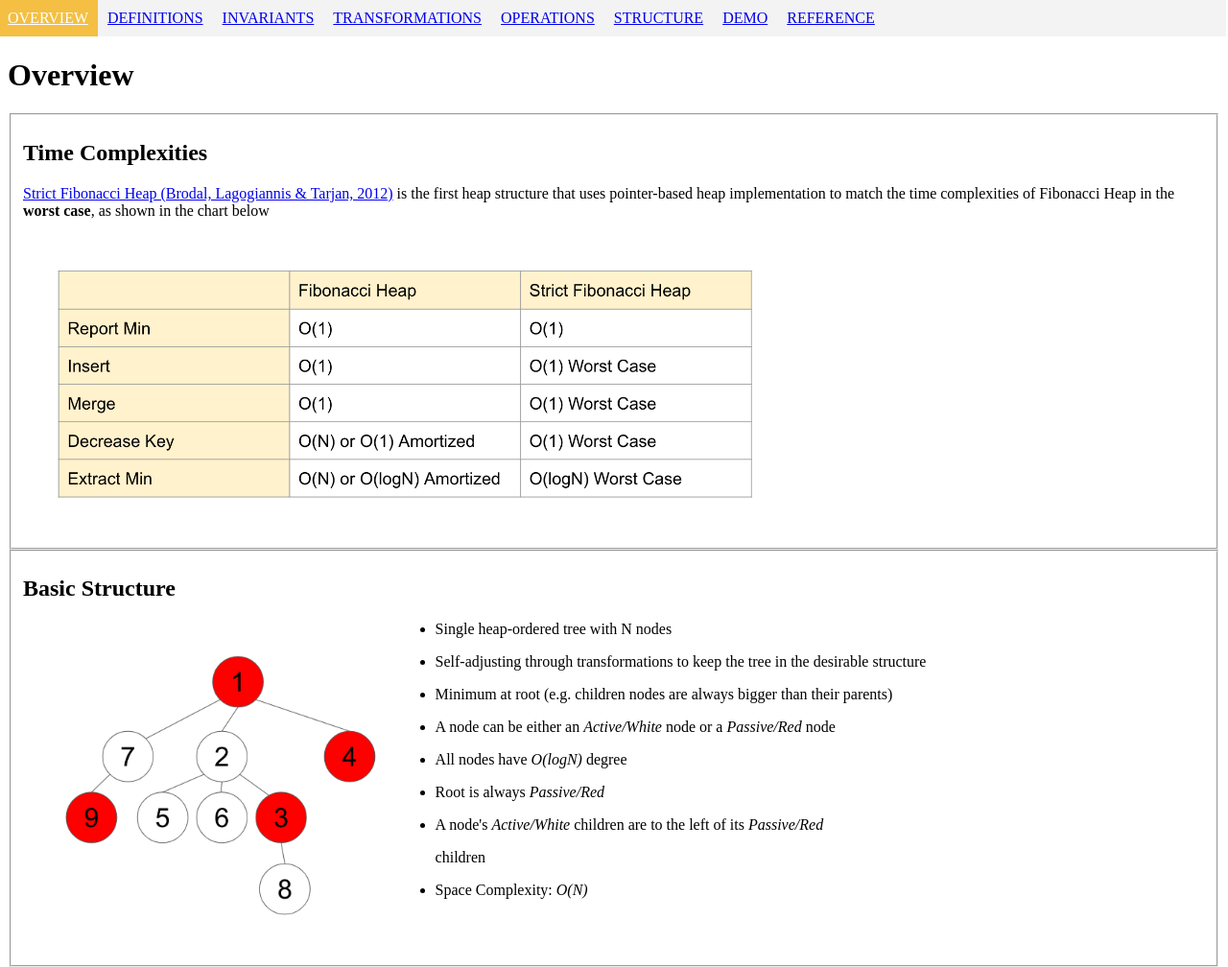
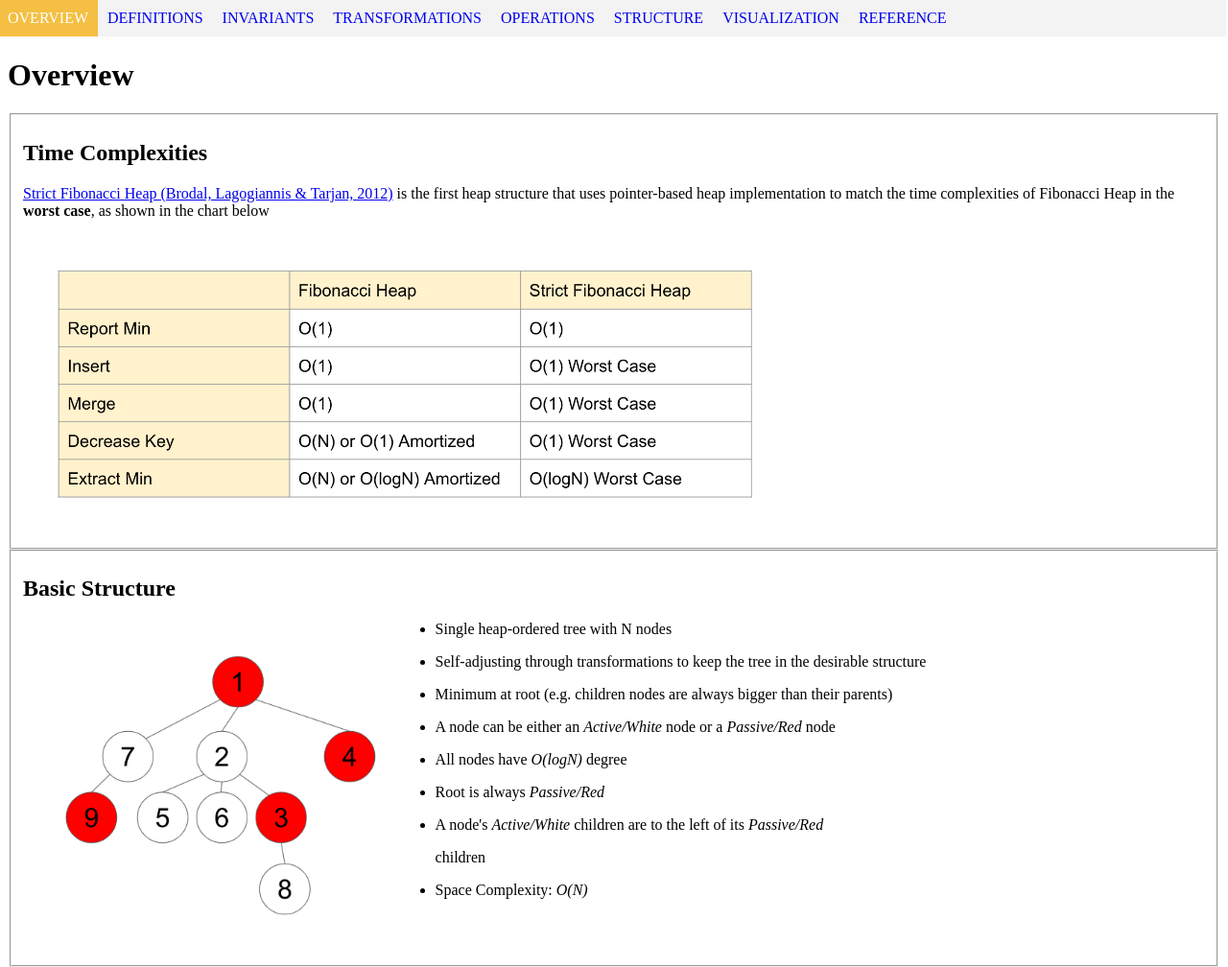
Before and after one commit to gongchen161/StrictFibonacciHeap, a plain HTML site: page index.html in a window 1280 px wide. Shown: the top 1008 px of the page at 96% size. Drawn offline with Linux system fonts and the light colour scheme.

Commit message:
Changed nav link css style

```diff
--- a/index.html
+++ b/index.html
@@ -20,7 +20,7 @@
          <li><a href="transformations.html">TRANSFORMATIONS</a></li>
          <li><a href="operations.html">OPERATIONS</a></li>
          <li><a href="structure.html">STRUCTURE</a></li>
-         <li><a href="demo.html">DEMO</a></li>
+         <li><a href="demo.html">VISUALIZATION</a></li>
          <li><a href="reference.html">REFERENCE</a></li>
       </ul>
     </div>
--- a/styles.css
+++ b/styles.css
@@ -39,6 +39,7 @@ img {
 #nav a {
   display: block;
   padding: 10px;
+  text-decoration: none;
 }
 
 
```
Also changed, not shown: definitions.html (+1 -1 lines), demo.html (+1 -1 lines), demo2.html (+1 -1 lines), invariants.html (+1 -1 lines), operations.html (+1 -1 lines), reference.html (+1 -1 lines), structure.html (+1 -1 lines), transformations.html (+1 -1 lines).
